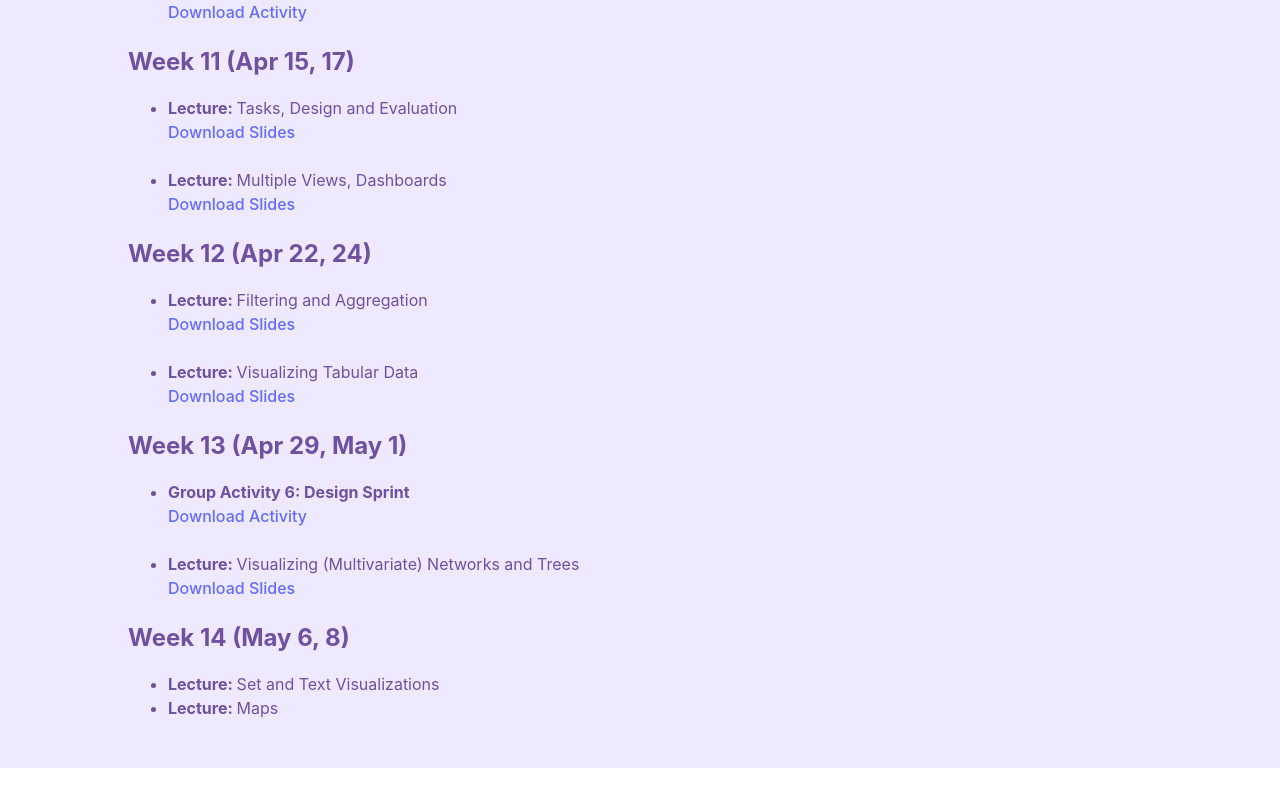
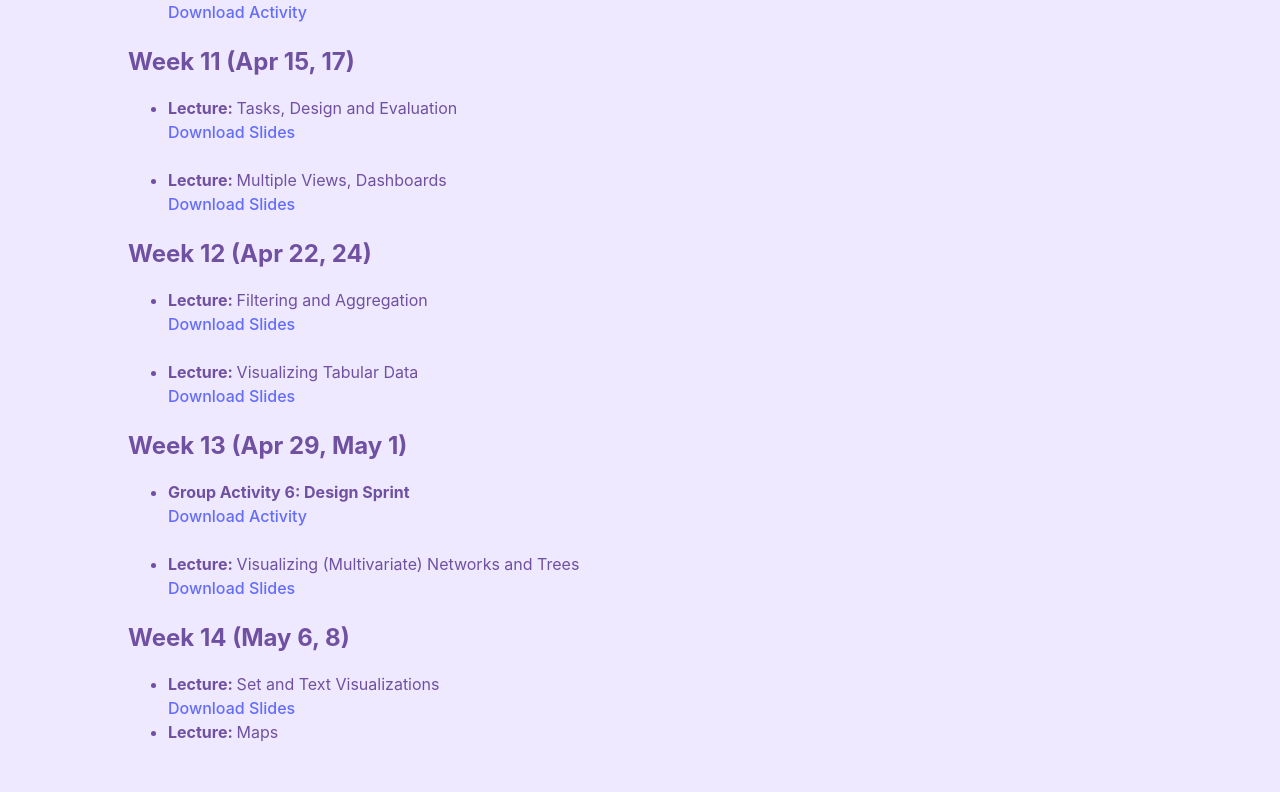
Before and after one commit to hamza-elhamdadi/cs-571-spring-2025, a React (Vite) app: page /#/schedule in a window 1280 px wide. Shown: the part 3329-4121 px from the top of the page. Before the commit the page ends 4097 px from the top, so only its background shows below. Built offline with nearby package versions, Linux system fonts and the light colour scheme.

Commit message:
added set and text vis slides

```diff
--- a/src/Schedule.jsx
+++ b/src/Schedule.jsx
@@ -374,6 +374,10 @@ function Schedule() {
         <ul>
           <li>
             <b>Lecture: </b> Set and Text Visualizations
+            <br />
+            <a href="#/schedule" onClick={() => {
+              downloadPdf('slides/week_14_set_and_text.pdf', 'CS 571 - Week 14 Slides - Set and Text Visualizations.pdf')
+            }}> Download Slides</a>
           </li>
           <li>
             <b>Lecture: </b> Maps
```
Also changed, not shown: 1 other file (tests, documents, lock files or other folders).
